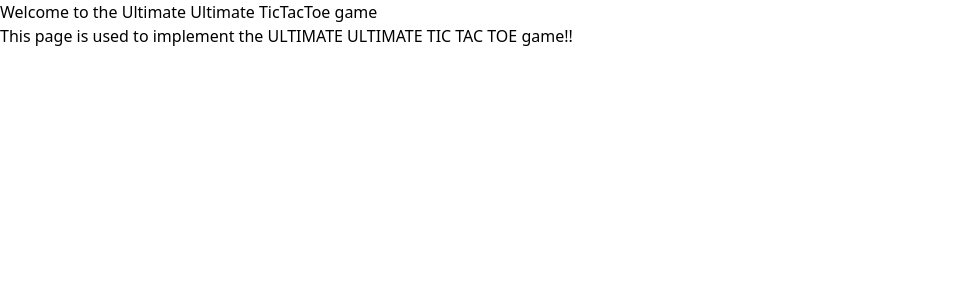
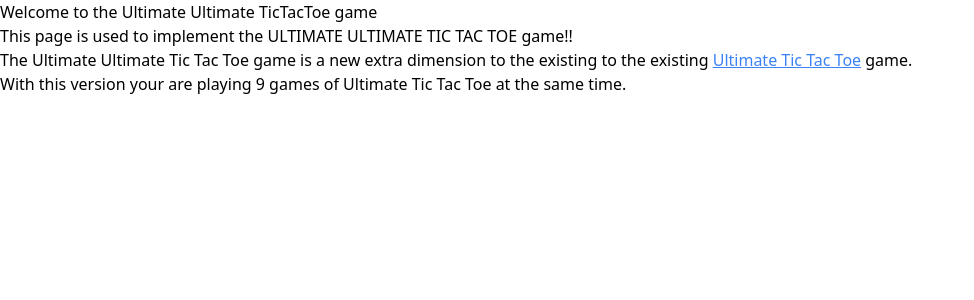
Before and after one commit to RawPanda19/Wine-Drinkers-WebApp, a SvelteKit app: page /tictactoe/double-ult in a window 1280 px wide. Shown: the top 300 px of the page, without its empty margins (0-974 px from the left). Built offline with nearby package versions, Linux system fonts and the light colour scheme.

Commit message:
docs(TicTacToe): #2 Added explanation to the web page of the ultimate ultimate tic tac toe game

```diff
--- a/src/routes/tictactoe/double-ult/+page.svelte
+++ b/src/routes/tictactoe/double-ult/+page.svelte
@@ -1,2 +1,6 @@
 <h1>Welcome to the Ultimate Ultimate TicTacToe game</h1>
 <p>This page is used to implement the ULTIMATE ULTIMATE TIC TAC TOE game!!</p>
+
+<p>The Ultimate Ultimate Tic Tac Toe game is a new extra dimension to the existing to the existing
+    <a href="https://bejofo.net/ttt" class="underline text-blue-500 cursor-pointer">Ultimate Tic Tac Toe</a> game. <br>
+    With this version your are playing 9 games of Ultimate Tic Tac Toe at the same time.</p>
```
Also changed, not shown: 1 other file (tests, documents, lock files or other folders).
